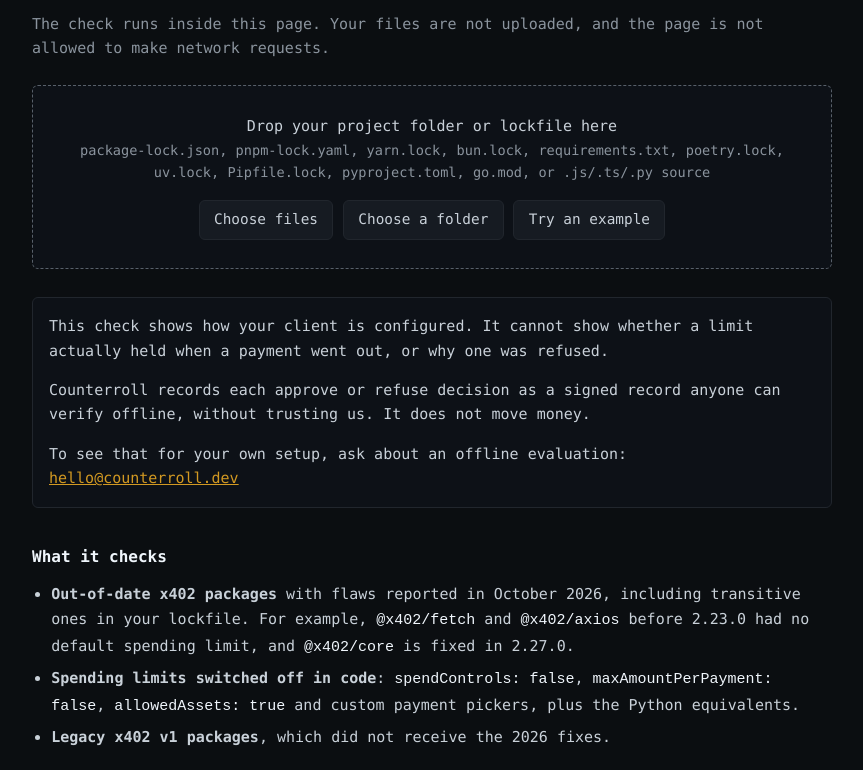
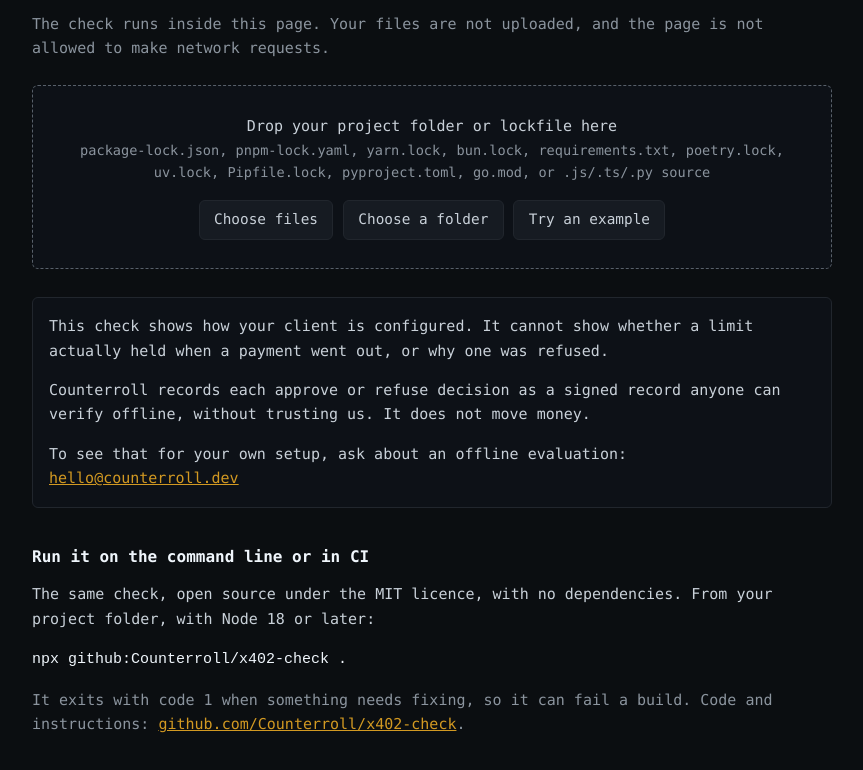
Before and after one commit to Counterroll/x402-check, a website with bundled scripts: page web/index.html in a window 1280 px wide. Shown: the part 180-950 px from the top of the page, without its empty margins (208-1071 px from the left). Built offline with nearby package versions, Linux system fonts and the light colour scheme.

Commit message:
Web page: add command-line section linking to this repo
Co-Authored-By: Claude Opus 5.5 <noreply@anthropic.com>
Claude-Session: https://claude.ai/code/session_01M1CAHtxdyC3bLKvX44u33t

```diff
--- a/web/index.html
+++ b/web/index.html
@@ -81,6 +81,11 @@
     <p style="margin-bottom:0" id="next-3"></p>
   </div>
 
+  <h2>Run it on the command line or in CI</h2>
+  <p>The same check, open source under the MIT licence, with no dependencies. From your project folder, with Node 18 or later:</p>
+  <p><code>npx github:Counterroll/x402-check .</code></p>
+  <p class="muted">It exits with code 1 when something needs fixing, so it can fail a build. Code and instructions: <a href="https://github.com/Counterroll/x402-check" rel="noopener noreferrer">github.com/Counterroll/x402-check</a>.</p>
+
   <h2>What it checks</h2>
   <ul>
     <li><b>Out-of-date x402 packages</b> with flaws reported in October 2026, including transitive ones in your lockfile. For example, <code>@x402/fetch</code> and <code>@x402/axios</code> before 2.23.0 had no default spending limit, and <code>@x402/core</code> is fixed in 2.27.0.</li>
```
